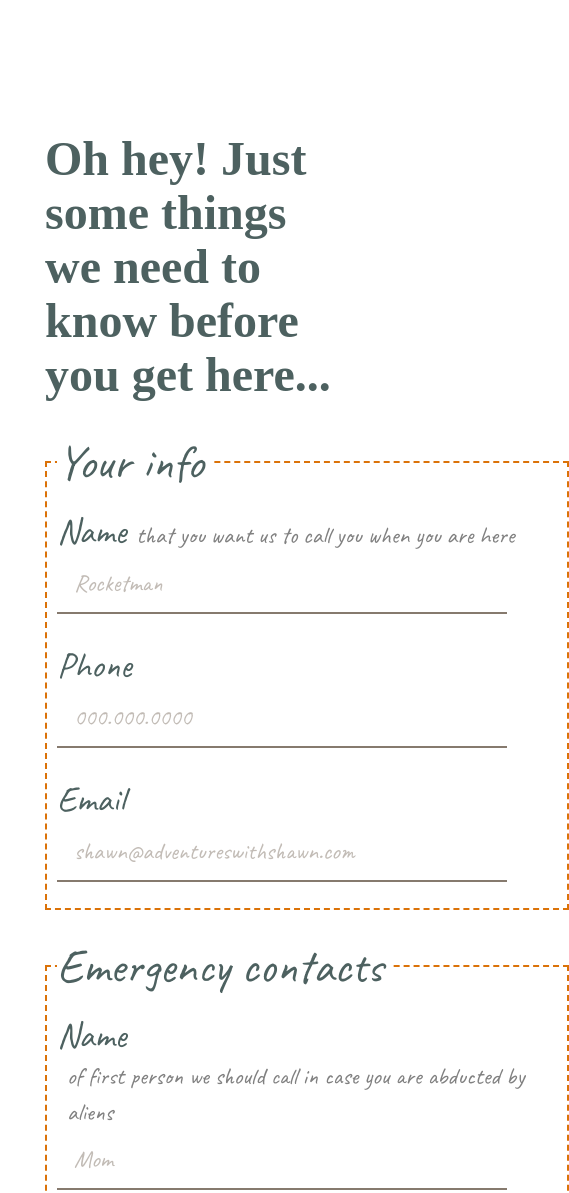
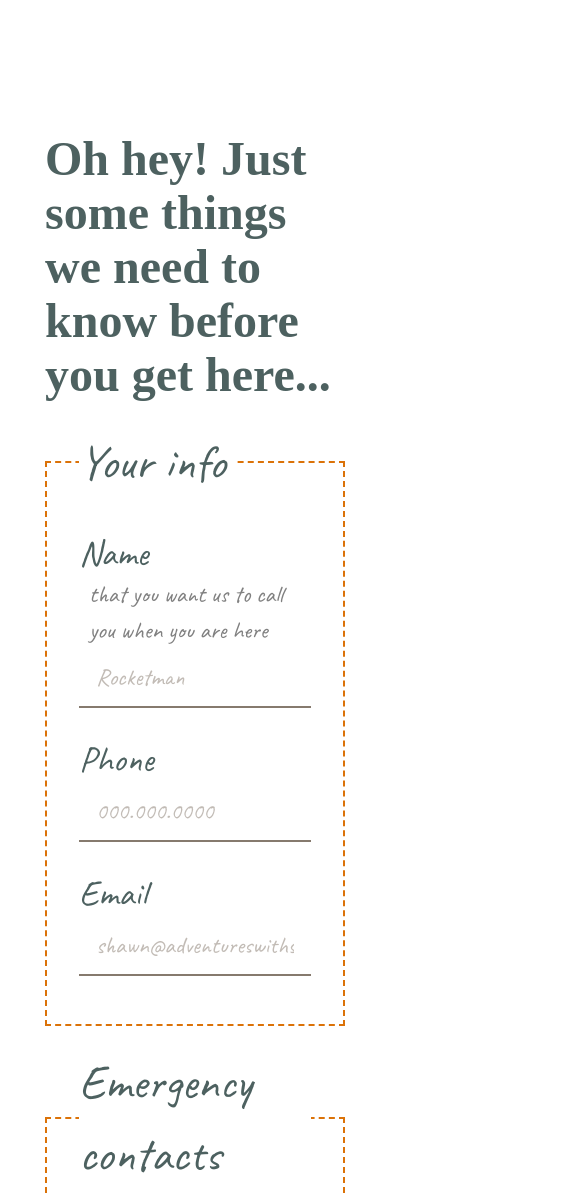
Before and after one commit to auntanne/adventureswithshawn, a Gatsby site: page / in a window 390 px wide. Shown: the top 1193 px of the page, 569 px wide, since content can reach past the window. Built offline with nearby package versions, Linux system fonts and the light colour scheme; Gatsby itself is replaced by a stand-in of ours; some packages are replaced by stand-ins of ours; a web font is replaced by a local one.

Commit message:
Update form.css
fix responsive

```diff
--- a/src/styles/_form.scss
+++ b/src/styles/_form.scss
@@ -7,9 +7,6 @@ form.aws-form{
     }
     .input,
     .textarea{
-      width: 500px;
-      max-width: 90%;
-      min-width: 200px;
       background-color: transparent;
       color:$aws-treegreen;
       box-shadow: none;
@@ -40,7 +37,7 @@ form.aws-form{
     margin-bottom: 0;
   }
   .fieldset {
-    padding:10px;
+    padding:2rem;
     border:2px dashed $aws-rust;
     margin-bottom: 20px;
     legend{
```
